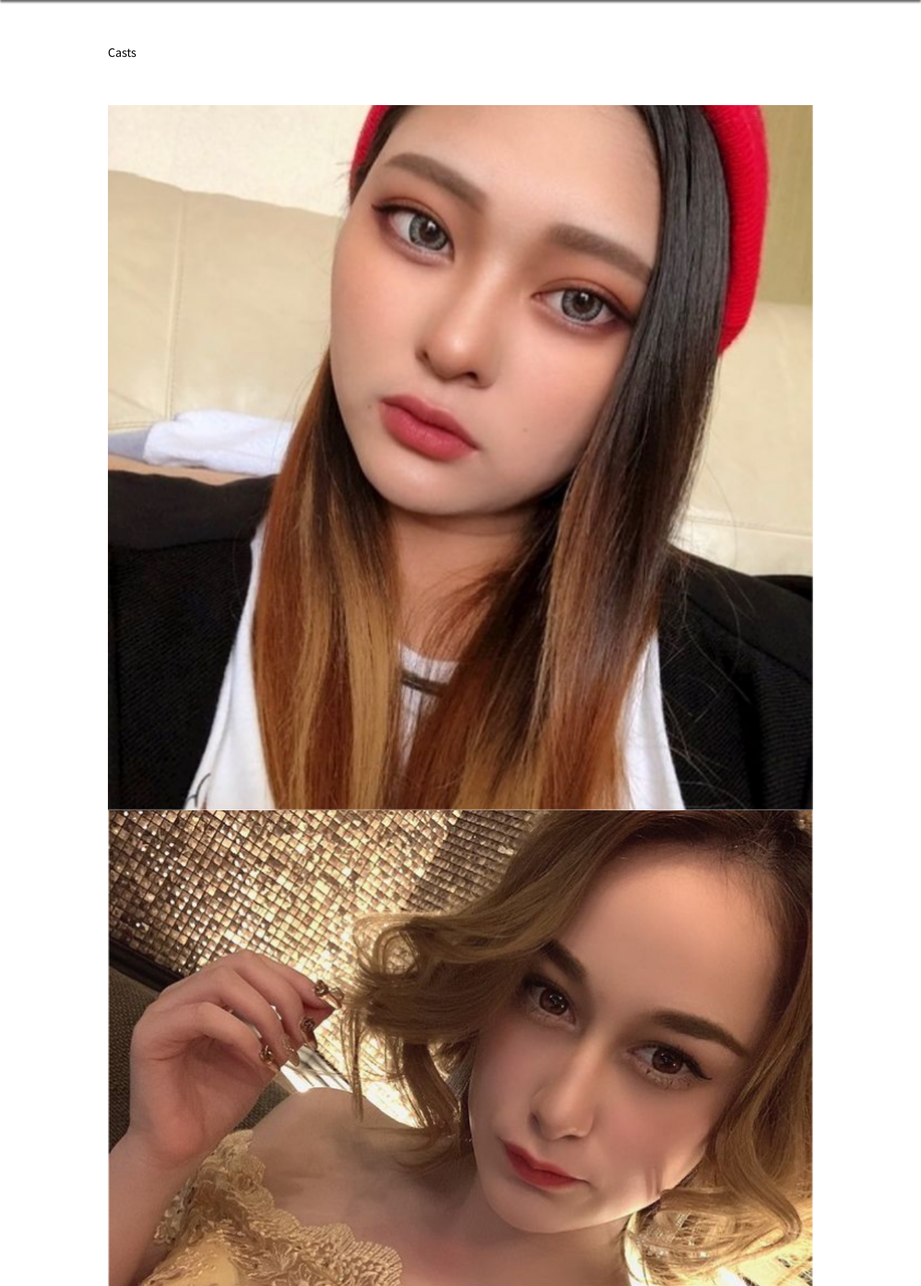
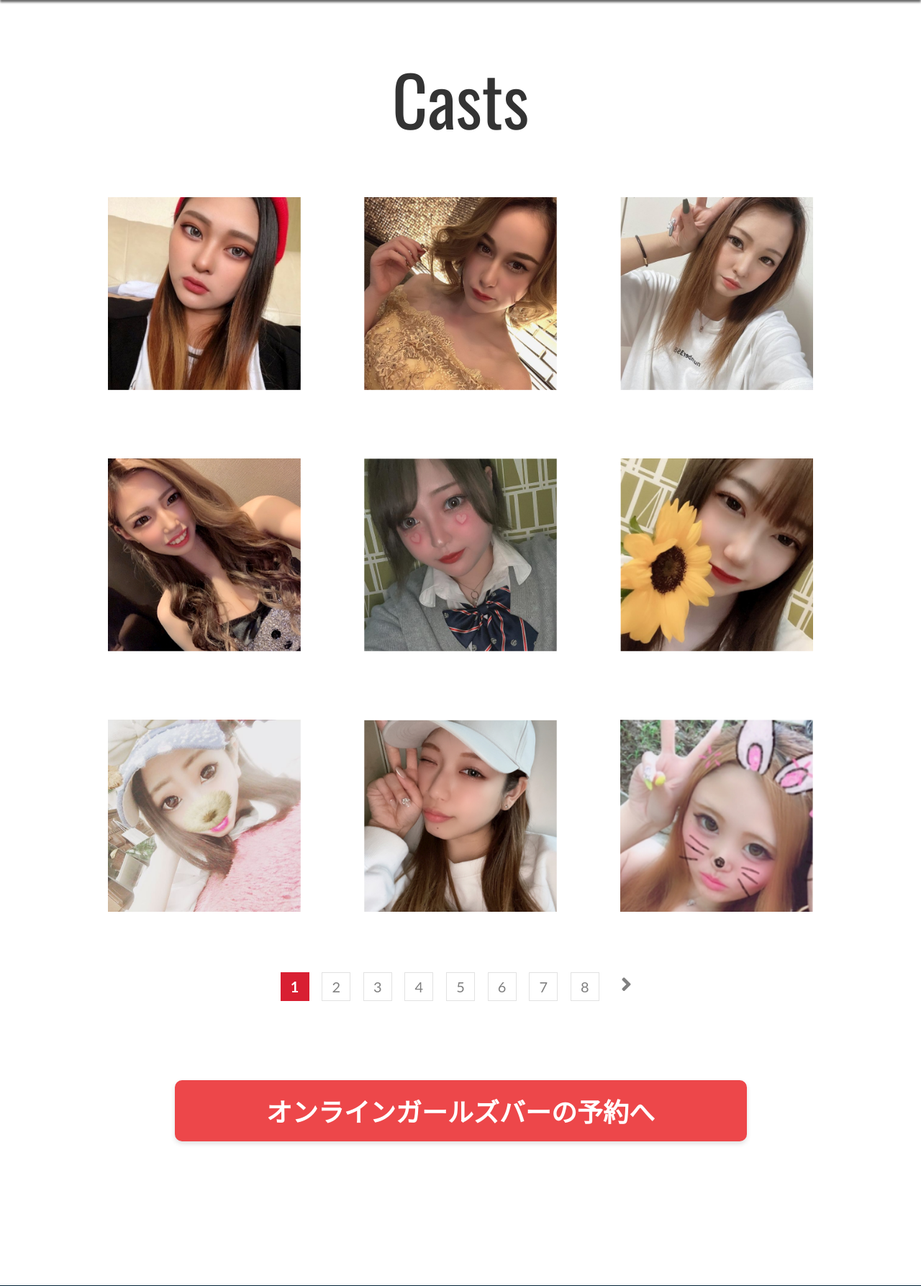
Before and after one commit to ttcksf/asist, a PHP site: page /archive-cast.html in a window 1280 px wide. Shown: the part 100-1887 px from the top of the page at 72% size. Run offline with PHP 8.4, Linux system fonts and the light colour scheme.

Commit message:
archive-castのPC版とSP版が完成

```diff
--- a/css/_archive-cast.scss
+++ b/css/_archive-cast.scss
@@ -0,0 +1,66 @@
+.casts-page{
+    background: $color-white;
+}
+.casts-page__inner{
+
+}
+.casts__head{
+    font-family: $font-english;
+    color: $color-text;
+    font-size: 96px;
+    text-align: center;
+    @include mq(tab) {
+        font-size: 64px;
+    }
+    @include mq(sp) {
+        font-size: 56px;
+    }
+}
+.casts__photos{
+    display: flex;
+    flex-wrap: wrap;
+}
+.casts__photo-link{
+    display: inline-block;
+    width: calc(33.33% - 88px * 2 / 3);
+    @include mq(pc) {
+        &:not(:nth-child(3n + 1)){
+            margin-left: 88px;
+        }
+        &:nth-child(n + 4){
+            margin-top: 95px;
+        }
+    }
+    @include mq(tab) {
+        width: calc(100% / 2 - 48px * 1 / 2);
+        &:not(:nth-child(2n + 1)){
+            margin-left: 48px;
+        }
+        &:nth-child(n + 3){
+            margin-top: 45px;
+        }
+    }
+    @include mq(sp) {
+        width: 100%;
+        &:not(:first-child){
+            margin-top: 90px;
+        }
+    }
+
+}
+.casts__photo{
+    width: 100%;
+    height: 100%;
+    padding-top: 100%;
+    position: relative;
+    img{
+        width: 100%;
+        height: 100%;
+        position: absolute;
+        top: 0;
+        left: 0;
+    }
+}
+.casts-page__button{
+    text-align: center;
+}
--- a/css/style.css
+++ b/css/style.css
@@ -1979,4 +1979,89 @@
 .recruit__button {
   max-width: 100%;
 }
+
+.casts-page {
+  background: #fff;
+}
+
+.casts__head {
+  font-family: "Oswald", sans-serif;
+  color: #333;
+  font-size: 96px;
+  text-align: center;
+}
+
+@media (min-width: 768px) and (max-width: 1024px) {
+  .casts__head {
+    font-size: 64px;
+  }
+}
+
+@media (max-width: 767px) {
+  .casts__head {
+    font-size: 56px;
+  }
+}
+
+.casts__photos {
+  display: -webkit-box;
+  display: -ms-flexbox;
+  display: flex;
+  -ms-flex-wrap: wrap;
+      flex-wrap: wrap;
+}
+
+.casts__photo-link {
+  display: inline-block;
+  width: calc(33.33% - 88px * 2 / 3);
+}
+
+@media (min-width: 1025px) {
+  .casts__photo-link:not(:nth-child(3n + 1)) {
+    margin-left: 88px;
+  }
+  .casts__photo-link:nth-child(n + 4) {
+    margin-top: 95px;
+  }
+}
+
+@media (min-width: 768px) and (max-width: 1024px) {
+  .casts__photo-link {
+    width: calc(100% / 2 - 48px * 1 / 2);
+  }
+  .casts__photo-link:not(:nth-child(2n + 1)) {
+    margin-left: 48px;
+  }
+  .casts__photo-link:nth-child(n + 3) {
+    margin-top: 45px;
+  }
+}
+
+@media (max-width: 767px) {
+  .casts__photo-link {
+    width: 100%;
+  }
+  .casts__photo-link:not(:first-child) {
+    margin-top: 90px;
+  }
+}
+
+.casts__photo {
+  width: 100%;
+  height: 100%;
+  padding-top: 100%;
+  position: relative;
+}
+
+.casts__photo img {
+  width: 100%;
+  height: 100%;
+  position: absolute;
+  top: 0;
+  left: 0;
+}
+
+.casts-page__button {
+  text-align: center;
+}
 /*# sourceMappingURL=style.css.map */
```
Also changed, not shown: 1 other file.
